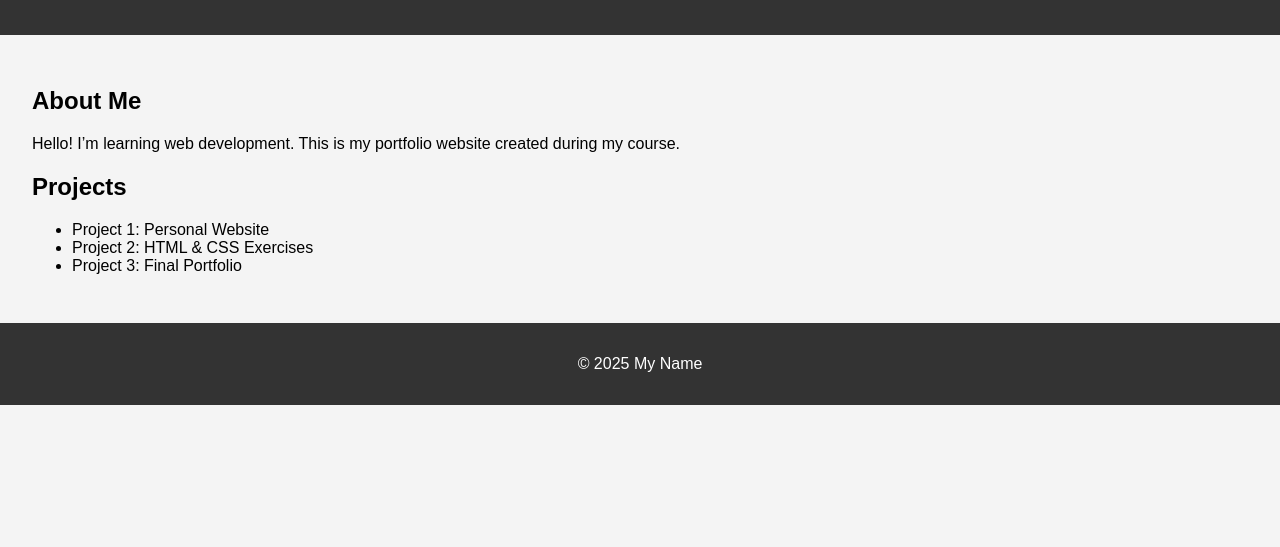
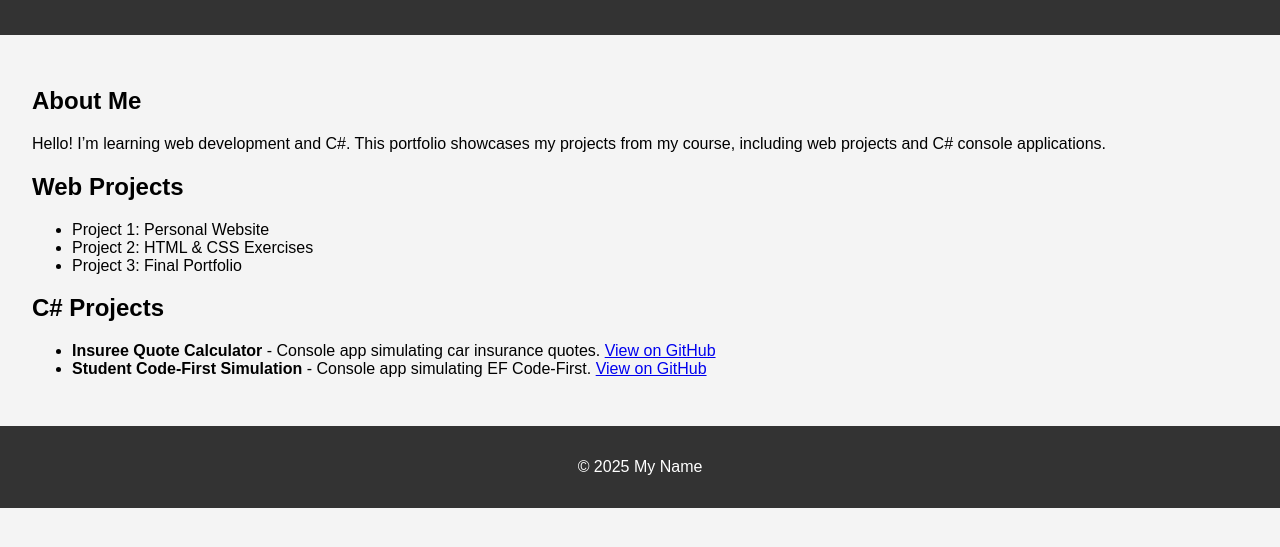
Before and after one commit to AashnaMehta1993/portfolio, a plain HTML site: page index.html in a window 1280 px wide. Shown: the part 77-624 px from the top of the page. Drawn offline with Linux system fonts and the light colour scheme.

Commit message:
index.html

```diff
--- a/index.html
+++ b/index.html
@@ -2,30 +2,53 @@
 <html lang="en">
 <head>
   <meta charset="UTF-8">
+  <meta name="viewport" content="width=device-width, initial-scale=1.0">
   <title>My Portfolio</title>
   <link rel="stylesheet" href="style.css">
 </head>
 <body>
+  <!-- Header -->
   <header>
     <h1>Welcome to My Portfolio</h1>
   </header>
+
+  <!-- Main content -->
   <main>
-    <section>
+    <!-- About Me section -->
+    <section id="about">
       <h2>About Me</h2>
-      <p>Hello! I’m learning web development. This is my portfolio website created during my course.</p>
+      <p>Hello! I’m learning web development and C#. This portfolio showcases my projects from my course, including web projects and C# console applications.</p>
     </section>
-    <section>
-      <h2>Projects</h2>
+
+    <!-- Web Projects section -->
+    <section id="web-projects">
+      <h2>Web Projects</h2>
       <ul>
         <li>Project 1: Personal Website</li>
         <li>Project 2: HTML & CSS Exercises</li>
         <li>Project 3: Final Portfolio</li>
       </ul>
     </section>
+
+    <!-- C# Projects section -->
+    <section id="csharp-projects">
+      <h2>C# Projects</h2>
+      <ul>
+        <li>
+          <strong>Insuree Quote Calculator</strong> - Console app simulating car insurance quotes.
+          <a href="https://github.com/YourUsername/InsureeQuoteApp" target="_blank">View on GitHub</a>
+        </li>
+        <li>
+          <strong>Student Code-First Simulation</strong> - Console app simulating EF Code-First.
+          <a href="https://github.com/YourUsername/StudentCodeFirst" target="_blank">View on GitHub</a>
+        </li>
+      </ul>
+    </section>
   </main>
+
+  <!-- Footer -->
   <footer>
     <p>© 2025 My Name</p>
   </footer>
-  <script src="JS/one_page_website.js"></script>
 </body>
 </html>
```
